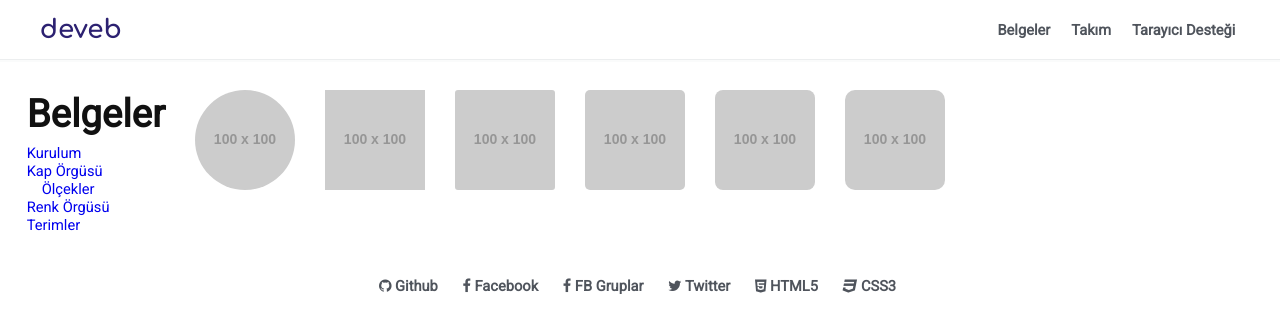
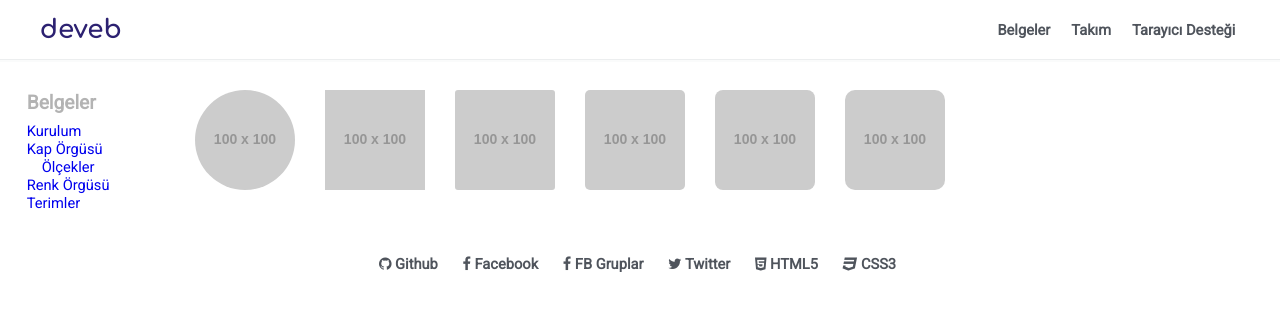
Before and after one commit to data-deveb/data-deveb.github.io, a Jekyll site: the page built from belgeler/resim-orgusu.html, in a window 1280 px wide. Shown: the top 333 px of the page. Built offline with Jekyll 4.4.1, drawn with Linux system fonts in a browser that asks for light colours.

Commit message:
Güncellemeler

```diff
--- a/_includes/icerik.html
+++ b/_includes/icerik.html
@@ -1,5 +1,5 @@
 <ul>
-  <li><h1>Belgeler</h1></li>
+  <li><h3 data-metin="ana gri">Belgeler</h3></li>
   <li><a href="/belgeler/kurulum.html">Kurulum</a></li>
   <li><a href="/belgeler/kap-orgusu.html">Kap Örgüsü</a>
     <ul>
```
